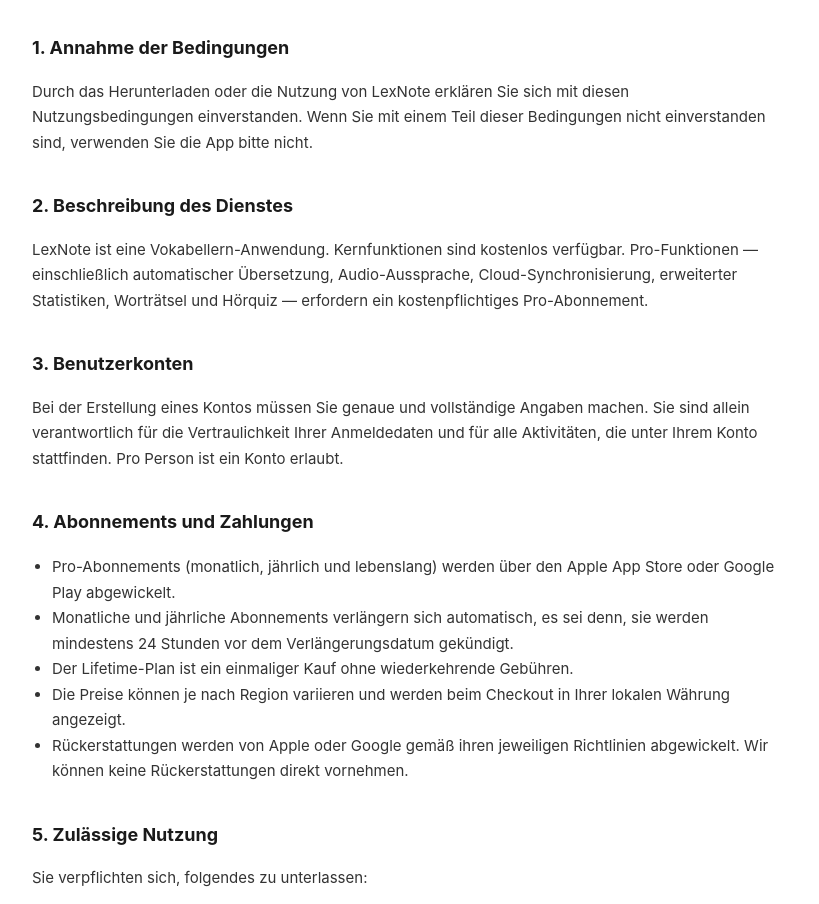
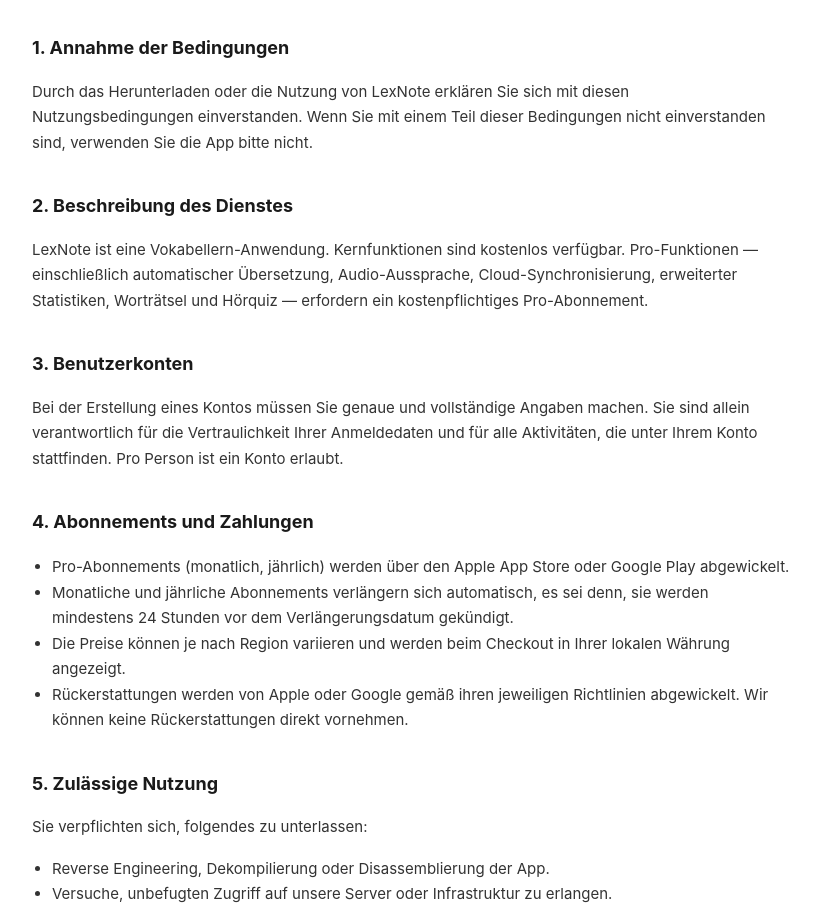
Before and after one commit to GarikHovhannisyan/lexnote-legal, a plain HTML site: page terms/de/index.html in a window 1280 px wide. Shown: the part 131-1035 px from the top of the page, without its empty margins (228-1047 px from the left). Drawn offline with Linux system fonts and the light colour scheme.

Commit message:
Update index.html

```diff
--- a/terms/de/index.html
+++ b/terms/de/index.html
@@ -29,9 +29,8 @@
 
   <h2>4. Abonnements und Zahlungen</h2>
   <ul>
-    <li>Pro-Abonnements (monatlich, jährlich und lebenslang) werden über den Apple App Store oder Google Play abgewickelt.</li>
+    <li>Pro-Abonnements (monatlich, jährlich) werden über den Apple App Store oder Google Play abgewickelt.</li>
     <li>Monatliche und jährliche Abonnements verlängern sich automatisch, es sei denn, sie werden mindestens 24 Stunden vor dem Verlängerungsdatum gekündigt.</li>
-    <li>Der Lifetime-Plan ist ein einmaliger Kauf ohne wiederkehrende Gebühren.</li>
     <li>Die Preise können je nach Region variieren und werden beim Checkout in Ihrer lokalen Währung angezeigt.</li>
     <li>Rückerstattungen werden von Apple oder Google gemäß ihren jeweiligen Richtlinien abgewickelt. Wir können keine Rückerstattungen direkt vornehmen.</li>
   </ul>
```
